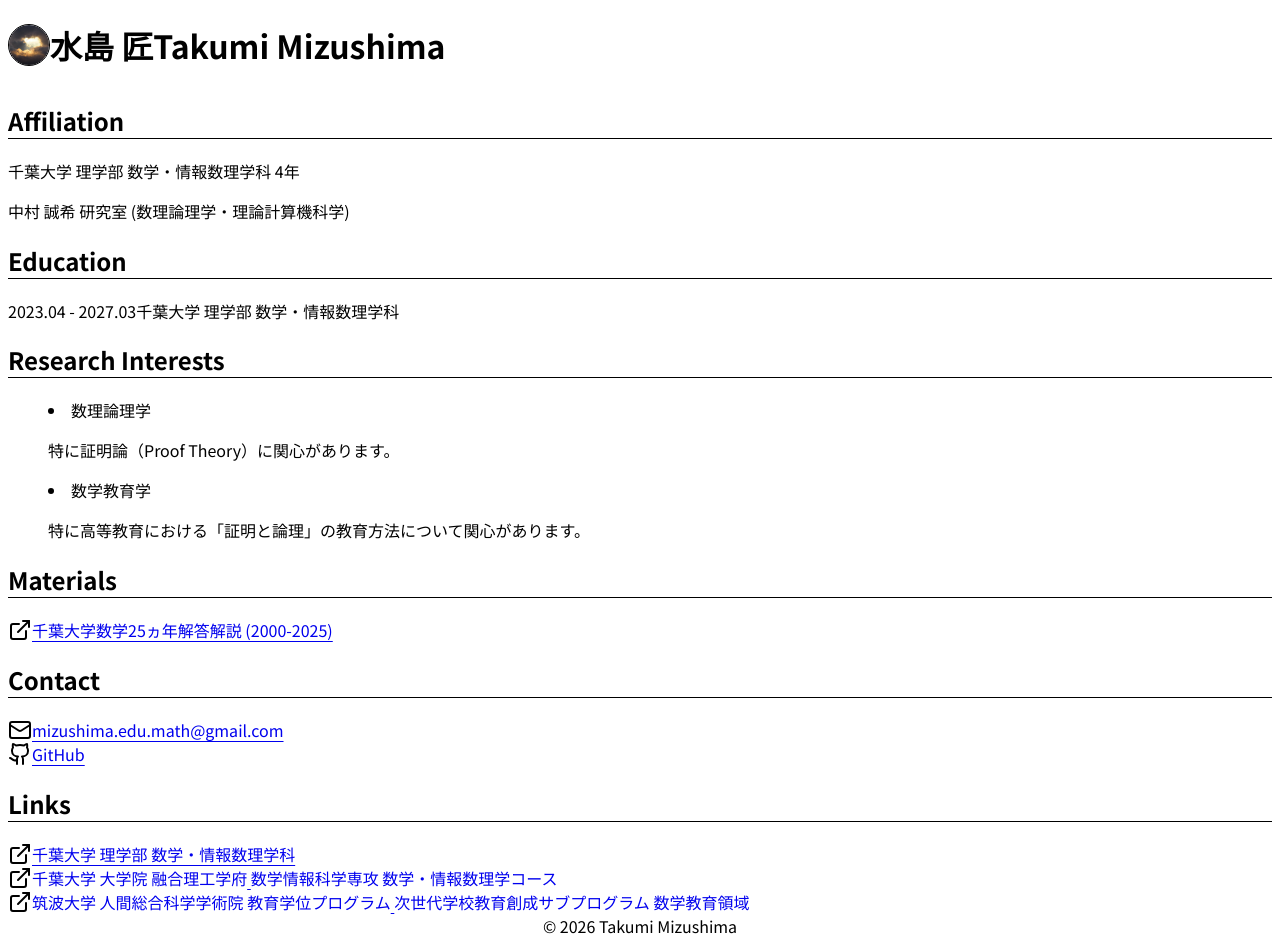
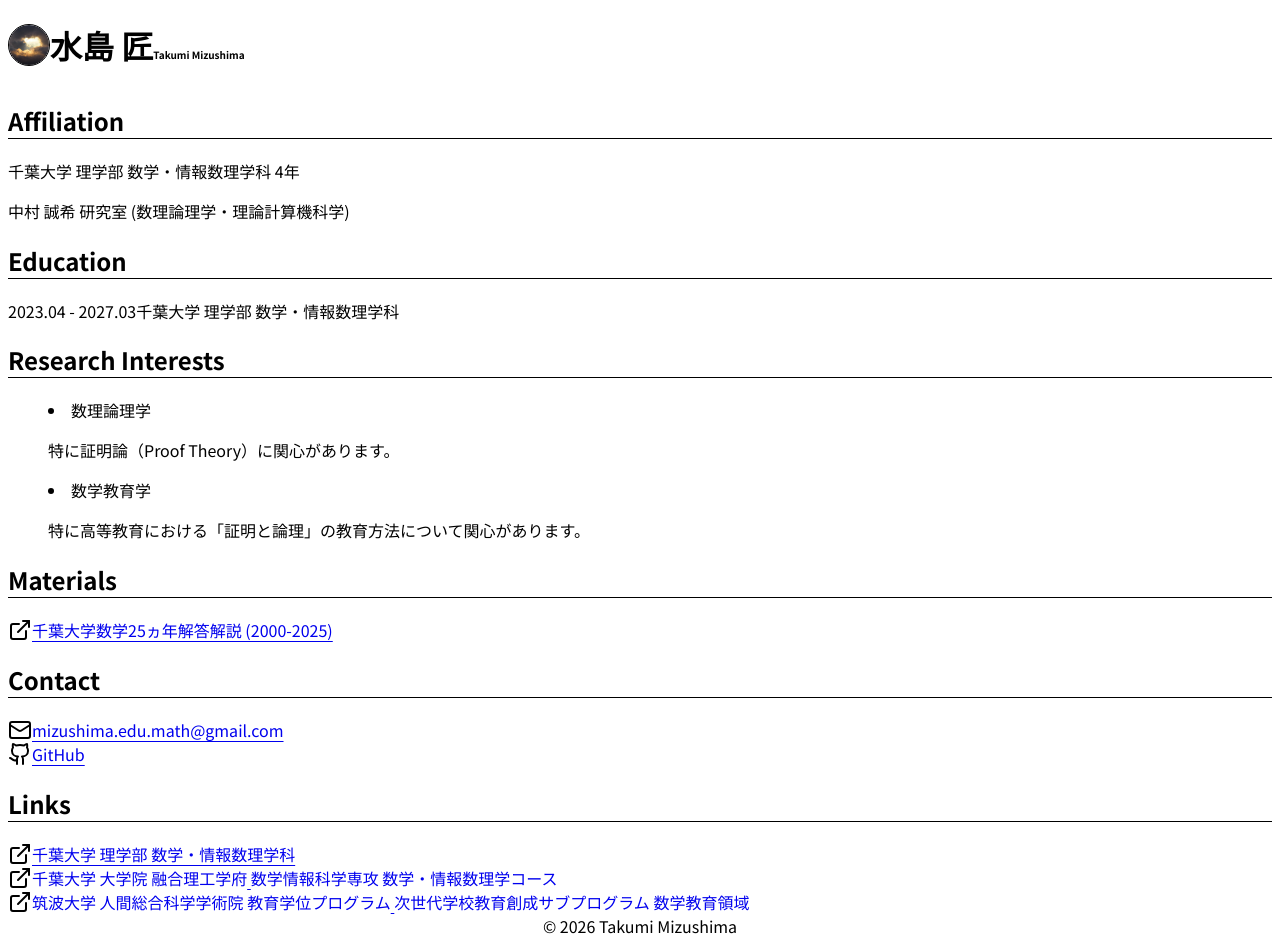
Before and after one commit to TakumiMizushima/website, a Next.js app: page / in a window 1280 px wide. Built offline with nearby package versions, Linux system fonts and the light colour scheme.

Commit message:
Update page.tsx

```diff
--- a/app/page.tsx
+++ b/app/page.tsx
@@ -24,12 +24,13 @@ export default function Home() {
               <span className="text-2xl font-bold text-slate-900">
                 水島 匠
               </span>
-              <span className="text-xs font-normal text-slate-400 whitespace-nowrap">
+              <span className="text-[10px] font-normal text-slate-400 whitespace-nowrap">
                 Takumi Mizushima
               </span>
             </h1>
           </div>
         </header>
+
         <section>
           <h2 className="text-lg font-bold text-slate-900 border-b border-slate-200 pb-2 mb-4">
             Affiliation
@@ -53,7 +54,7 @@ export default function Home() {
               2023.04 - 2027.03
             </span>
             <span className="font-medium text-slate-900">
-              　千葉大学 理学部 数学・情報数理学科
+            千葉大学 理学部 数学・情報数理学科
             </span>
           </div>
         </section>
```
